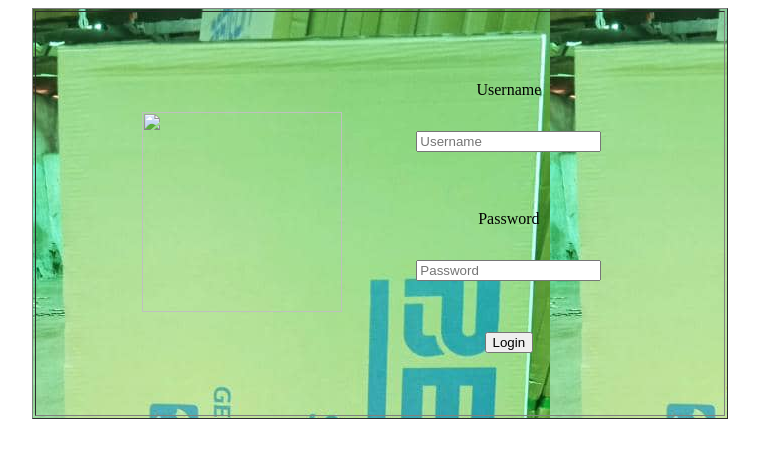
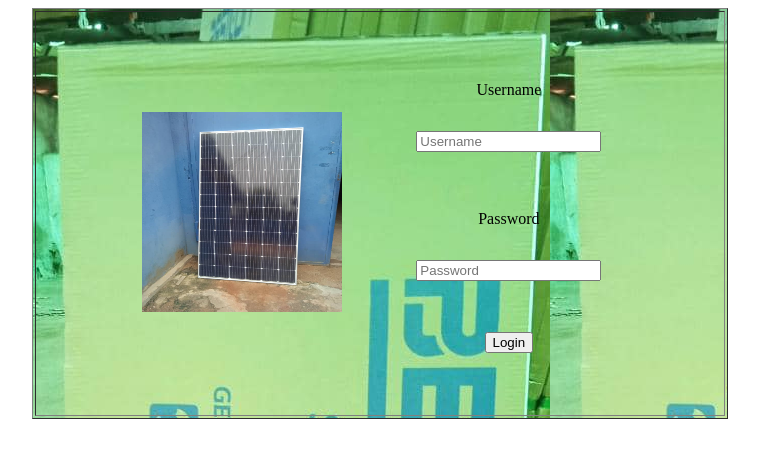
Before and after one commit to amechi12/sundayfidelis, a plain HTML site: page index.html in a window 1280 px wide. Shown: the whole page, without its empty margins (260-1019 px from the left). Drawn offline with Linux system fonts and the light colour scheme.

Commit message:
Update index.html

```diff
--- a/index.html
+++ b/index.html
@@ -7,13 +7,13 @@
     <title>Document</title>
 </head>
 <body>
-    <table width="55%"   border="1" align="center" cellpadding="50px" background="https://github.com/amechi12/sundayfidelis/raw/main/IMG-20210830-WA0003.jpg">
+    <table width="55%"   border="1" align="center" cellpadding="50px" background="https://raw.githubusercontent.com/amechi12/sundayfidelis/main/IMG-20210830-WA0003.jpg">
         <tr>
             <td>
                 <table cellpadding="10px" width="500px" align="center">
                     <tr>
                     <td>
-                     <img src="Assets/picture/IMG-20210830-WA0003.jpg"width="200px" height="200px">
+                     <img src="https://raw.githubusercontent.com/amechi12/sundayfidelis/main/IMG-20210818-WA0000.jpg"width="200px" height="200px">
                     </td>
                     <td align="center">
                      <form align="center"><label>Username</label><font size="+2">
```
